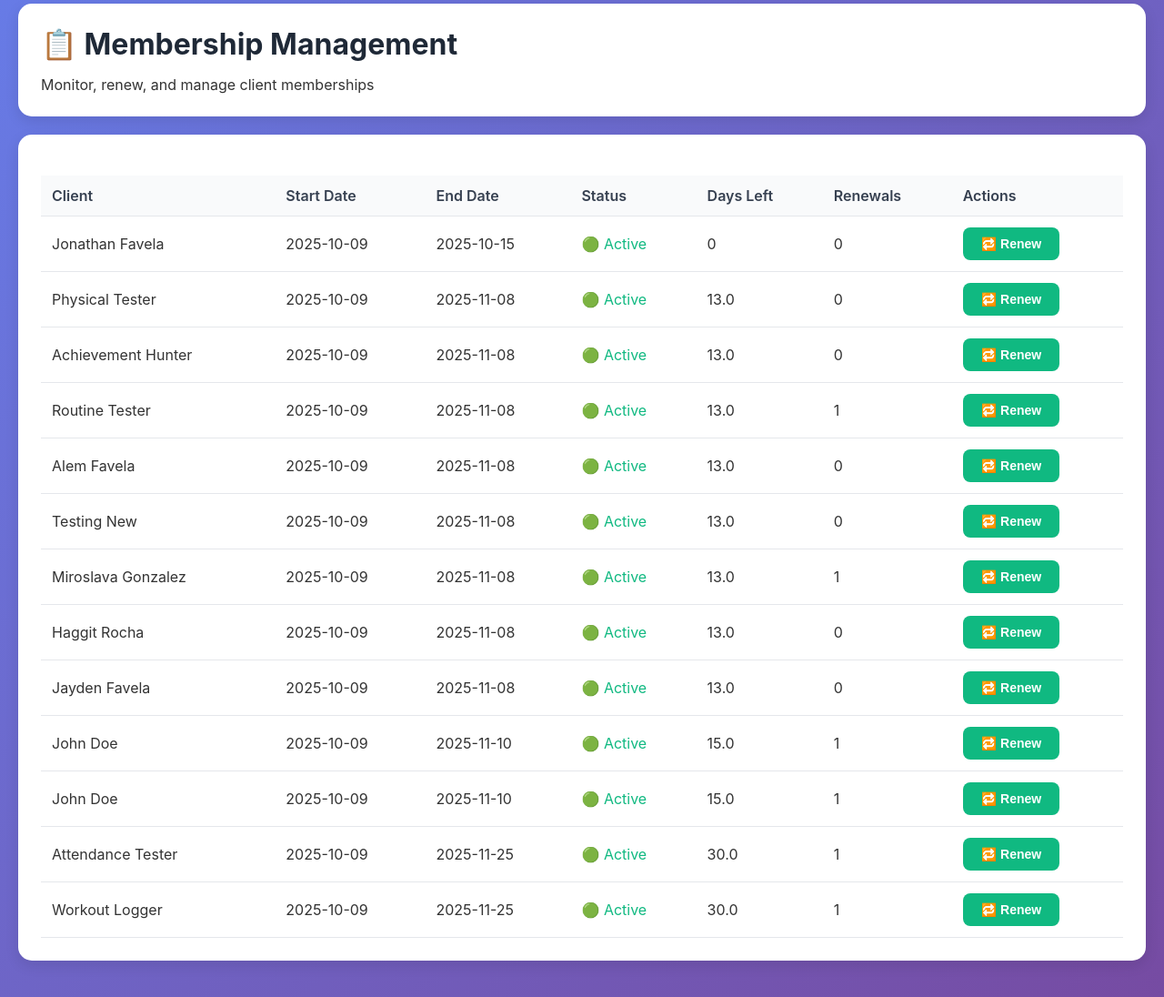
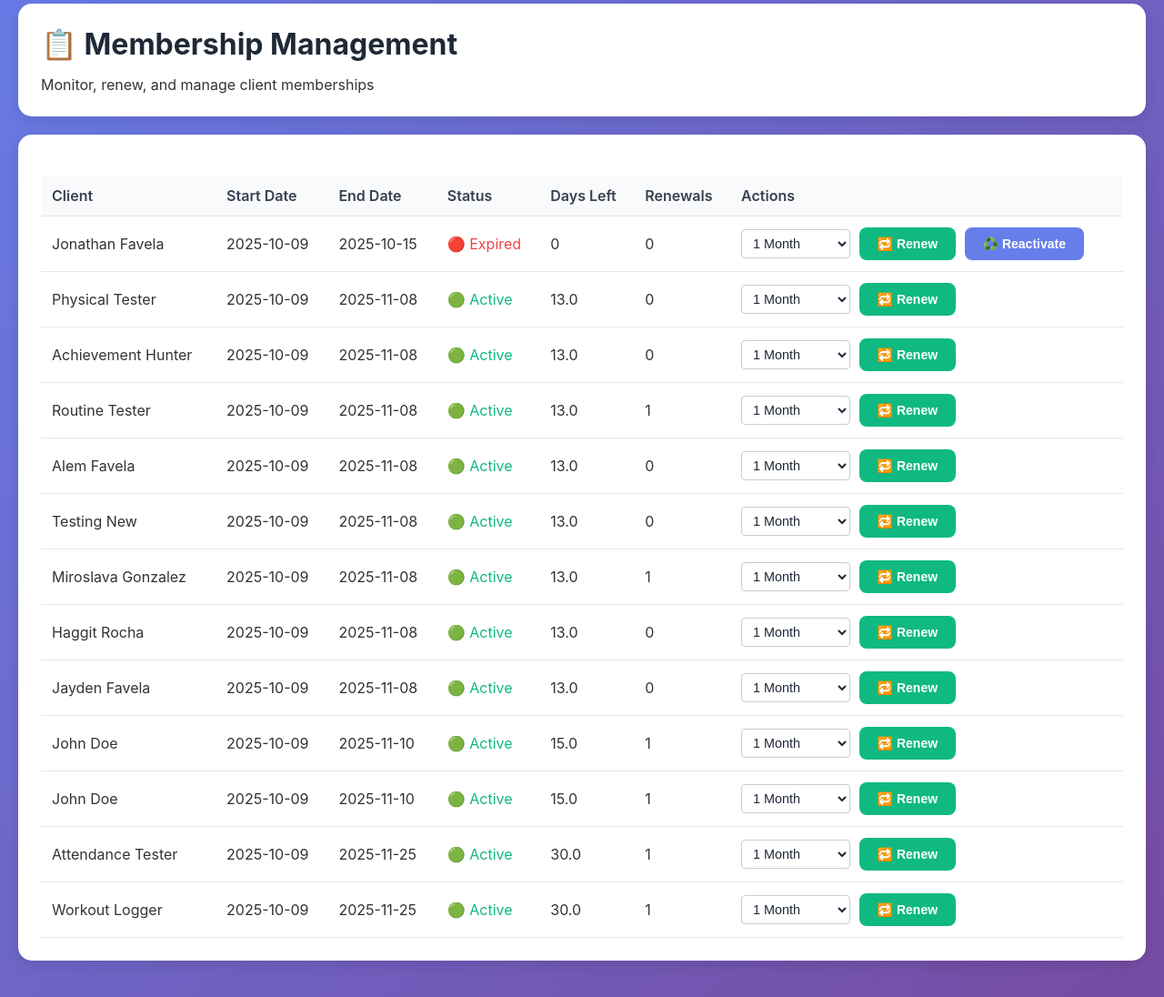
Before and after one commit to Jonfavr/LevelUPGym, a Flask app: page /admin/memberships in a window 1280 px wide. Shown: the part 142-1238 px from the top of the page at 91% size. Run offline with Flask 3, Linux system fonts and the light colour scheme; data comes from the database, SQL or seed files in the repository; both versions use the stored data as it was after the commit; parts of the project's set-up code (start-up, migrations or seed data) failed here and were passed over.

Commit message:
membership changes

```diff
--- a/controllers/membership_controller.py
+++ b/controllers/membership_controller.py
@@ -7,7 +7,7 @@ class MembershipController:
         self.db = DatabaseManager()
 
     def get_all_memberships(self):
-        """Fetch all memberships; auto-create missing ones"""
+        """Fetch all memberships; auto-create missing ones and update expired ones"""
         clients = self.db.execute_query("SELECT client_id FROM clients")
         for c in clients:
             has_membership = self.db.execute_query(
@@ -21,7 +21,14 @@ class MembershipController:
                     VALUES (?, ?, ?, 'active', 0, ?, 'Auto-created')
                 ''', (c["client_id"], start, end, start))
 
-        # Now fetch full membership list
+        # --- NEW: Automatically mark expired memberships ---
+        self.db.execute_update("""
+            UPDATE client_memberships
+            SET status = 'expired'
+            WHERE DATE(end_date) < DATE('now') AND status = 'active'
+        """)
+
+        # Fetch updated memberships list
         query = """
             SELECT
                 m.membership_id, m.client_id,
@@ -50,8 +57,24 @@ class MembershipController:
         return {"success": True, "message": f"Membership created for {client_id} until {end}"}
 
     def renew_membership(self, membership_id, duration_days=30):
-        """Renew membership by extending the end_date"""
-        new_end = (date.today() + timedelta(days=duration_days)).strftime("%Y-%m-%d")
+        """Renew membership by extending from current or end date"""
+        # Get current end date
+        current = self.db.execute_query(
+            "SELECT end_date FROM client_memberships WHERE membership_id = ?",
+            (membership_id,)
+        )
+
+        if not current:
+            return {"success": False, "message": "Membership not found"}
+
+        current_end = datetime.strptime(current[0]["end_date"], "%Y-%m-%d").date()
+        today = date.today()
+
+        # If expired, start from today; otherwise extend from current end date
+        base_date = today if current_end < today else current_end
+
+        new_end = base_date + timedelta(days=int(duration_days))
+
         query = """
             UPDATE client_memberships
             SET end_date = ?, status = 'active', renewal_count = renewal_count + 1, last_renewal_date = DATE('now')
--- a/app.py
+++ b/main.py
@@ -923,7 +923,8 @@ def renew_membership():
     from controllers.membership_controller import MembershipController
     mc = MembershipController()
     membership_id = request.form.get('membership_id')
-    mc.renew_membership(membership_id)
+    duration_days = int(request.form.get('duration_days', 30))
+    mc.renew_membership(membership_id, duration_days)
     return redirect(url_for('admin_memberships'))
 
 @app.route('/admin/membership/reactivate', methods=['POST'])
--- a/templates/admin/memberships.html
+++ b/templates/admin/memberships.html
@@ -2,6 +2,18 @@
 {% block title %}Memberships - LevelUp Gym{% endblock %}
 
 {% block content %}
+<style>
+.duration-select {
+  padding: 6px 8px;
+  border-radius: 4px;
+  border: 1px solid #ccc;
+  background-color: white;
+  color: #1f2937;
+  font-size: 0.9rem;
+  width: 120px;
+}
+</style>
+
 <div class="card">
   <h1>📋 Membership Management</h1>
   <p>Monitor, renew, and manage client memberships</p>
@@ -35,24 +47,26 @@
           <span style="color: #fbbf24;">🟡 {{ m.status|title }}</span>
           {% endif %}
         </td>
-        <td>
-            {% if m.days_remaining <= 0 %}
-            0
-            {% else %}
-            {{ m.days_remaining }}
-            {% endif %}
-        </td>
+        <td>{{ m.days_remaining if m.days_remaining > 0 else 0 }}</td>
         <td>{{ m.renewal_count }}</td>
         <td>
-            {% if m.status != 'expired' %}
           <form action="{{ url_for('renew_membership') }}" method="post" style="display:inline;">
             <input type="hidden" name="membership_id" value="{{ m.membership_id }}">
-            <button type="submit" class="btn btn-success">🔁 Renew</button>
+
+            <select name="duration_days" class="duration-select">
+            <option value="7">1 Week</option>
+            <option value="30" selected>1 Month</option>
+            <option value="90">3 Months</option>
+            <option value="365">1 Year</option>
+            </select>
+
+            <button type="submit" class="btn btn-success" style="margin-left:5px;">🔁 Renew</button>
           </form>
-            {% else %}
+
+          {% if m.status == 'expired' %}
           <form action="{{ url_for('reactivate_membership') }}" method="post" style="display:inline;">
             <input type="hidden" name="membership_id" value="{{ m.membership_id }}">
-            <button type="submit" class="btn btn-primary">♻️ Reactivate</button>
+            <button type="submit" class="btn btn-primary" style="margin-left:5px;">♻️ Reactivate</button>
           </form>
           {% endif %}
         </td>
```
Also changed, not shown: levelup_gym.db. Lines whose indentation alone changed are shown as unchanged.
